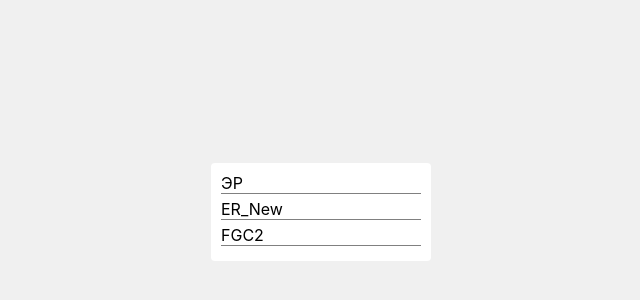
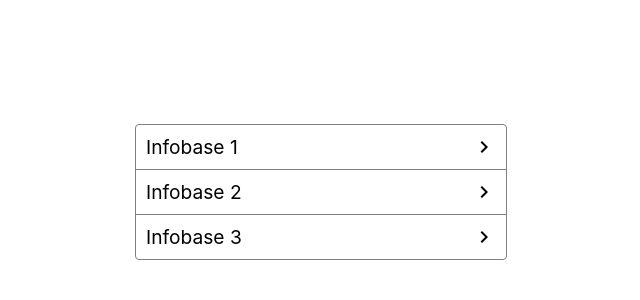
Before and after one commit to AlexKim10101/1.Autorisation, a React (Create React App) app: page / in a window 1280 px wide. Shown: the part 108-408 px from the top of the page, without its empty margins (319-959 px from the left). Built offline with nearby package versions, Linux system fonts and the light colour scheme.

Commit message:
added some styles into infobases and accessselection

```diff
--- a/src/Boxes/AccessSelection.js
+++ b/src/Boxes/AccessSelection.js
@@ -1,9 +1,11 @@
 import React from 'react'
 import { connect } from 'react-redux'
 import {forwardStep} from '../Actions';
+import KeyboardArrowRight from '@material-ui/icons/KeyboardArrowRight';
+
 
 const DATA = [{id:'1', name: 'Администратор', description: 'описание не указано'},
-
+	{id:'2', name: 'Пользователь', description: 'описание не указано'}
 ];
 
 
@@ -16,7 +18,10 @@ function AccessSelection(props) {
 
 	function renderInfoBasesList(){
 		return DATA.map((item) =>{
-			return <li onClick={()=>handleClick(item.id)}>{item.name}</li>
+			return <li className="list__item" onClick={()=>handleClick(item.id)}>
+				<div>{item.name}</div>
+				<KeyboardArrowRight/>
+			</li>
 		})
 	}
 
--- a/src/Boxes/Authentication.js
+++ b/src/Boxes/Authentication.js
@@ -33,6 +33,7 @@ function Authentication(props){
 	return (
 		<div className="container-form">
 			<div className="title-form">Sing in</div>
+
 			<form className="registration-form" onSubmit={handleSubmit} noValidate>
 				<div className="input-wrapper">
 					<TextField
@@ -74,7 +75,7 @@ function Authentication(props){
 			            label="Remember me"
 			        />
 				</div>
-				<div className="input-wrapper">
+				<div className="input-wrapper input-wrapper--submit">
 					<Button
 			            type="submit"
 			            fullWidth
--- a/src/Boxes/Infobases.js
+++ b/src/Boxes/Infobases.js
@@ -1,10 +1,11 @@
 import React from 'react'
 import { connect } from 'react-redux'
 import {forwardStep, chooseInfo} from '../Actions';
+import KeyboardArrowRight from '@material-ui/icons/KeyboardArrowRight';
 
-const DATABASES = [{id:'1', name: 'ЭР', description: 'описание не указано'},
-	{id:'2', name: 'ER_New', description: 'для переноса заказчику'},
-	{id:'3', name: 'FGC2', description: 'описание не указано'},
+const DATABASES = [{id:'1', name: 'Infobase 1', description: 'описание не указано'},
+	{id:'2', name: 'Infobase 2', description: 'для переноса заказчику'},
+	{id:'3', name: 'Infobase 3', description: 'описание не указано'},
 
 ];
 
@@ -17,7 +18,11 @@ function Infobases(props) {
 
 	function renderInfoBasesList(){
 		return DATABASES.map((item) =>{
-			return <li onClick={()=>handleClick(item.id)}>{item.name}</li>
+			return (
+				<li className="list__item" onClick={()=>handleClick(item.id)}>
+					<div>{item.name}</div>
+					<KeyboardArrowRight/>
+				</li>)
 		})
 
 	}
--- a/src/Boxes/ScreenSelection.js
+++ b/src/Boxes/ScreenSelection.js
@@ -20,7 +20,7 @@ function ScreenSelection(props) {
 	function renderInfoBasesList(){
 		return SCREENSDATA.map((item) =>{
 			return (
-				<li onClick={()=>handleClick(item.id)}>
+				<li className="list__item" onClick={()=>handleClick(item.id)}>
 					<img src={item.url} alt=""/>
 				</li>
 			)
--- a/src/Boxes/index.js
+++ b/src/Boxes/index.js
@@ -1,7 +1,6 @@
 import React from 'react'
 import { container } from './sc'
 import { connect } from 'react-redux'
-//import {mapStateToProps, mapDispatchToProps} from '../Actions';
 
 import Infobases from './Infobases';
 import Authentication from './Authentication'
@@ -27,7 +26,9 @@ function Boxes(props) {
 	  	return <div>Ошибка</div>
 	}
 }
+
 const mapStateToProps = store =>  {
   return  {...store}
 }
+
 export default connect(mapStateToProps)(Boxes);
--- a/src/index.css
+++ b/src/index.css
@@ -6,7 +6,7 @@ body {
   -webkit-font-smoothing: antialiased;
   -moz-osx-font-smoothing: grayscale;
 
-  background-color: rgba(240, 240, 240, 1);
+  background-color: #fff;
 }
 
 code {
@@ -45,44 +45,69 @@ ul{
 
 
 
-.list{
-  background-color: white;
-  border-radius: 4px;
-  width: 200px;
-  max-height: 400px;
-  padding: 10px;
-  overflow-y: auto;
-}
 
+/*
 .list > li{
   cursor: pointer;
   margin-bottom: 5px;
+  display: flex;
+  justify-content: space-between;
 }
 .list--databases > li, .list--access > li{
   border-bottom: 1px solid grey;
+  rgba(240, 240, 240, 1);
+}*/
+
+
+
+.list{
+  position: relative;
+  top: -20px;
+
+  border: 1px solid grey;
+ /* box-shadow: 2px 2px 2px 1px rgba(0, 0, 0, 0.2);*/
+
+  border-radius: 4px;
+  width: 370px;
+  max-height: 400px;
+  overflow-y: auto;
+  font-size: 1.2em;
+
 
 }
 
-.list--screens{
-  background-color: rgba(240, 240, 240, 1);
+.list__item{
+  cursor: pointer;
+  display: flex;
+  justify-content: space-between;
+  padding: 10px;
+  border-bottom: 1px solid grey;
+}
 
-  display: flex;
-  width: 500px;
-  justify-content: space-between;
+.list__item:last-child{
+  border:none;
+}
 
+.list__item:hover{
+  background-color: #f7f8fc;
 }
 
 
+.list--screens{
 
-
+  display: flex;
+  width: 600px;
+  justify-content: space-between;
+  border: none;
+}
 /*Authentication*/
 .container-form{
   position: absolute;
-  top:40%;
+  top:37%;
   left: 50%;
   transform: translate(-50%,-50%);
 
-  width: 40%;
+  width: 370px;
   height: 300px;
   min-width: 320px;
 
@@ -99,6 +124,7 @@ ul{
 .registration-form{
   display: flex;
   flex-direction: column;
+  margin-bottom: 20px;
 }
 
 
@@ -111,6 +137,7 @@ ul{
   display: block;
   text-decoration-line: none;
   color: #1976d2;
+  font-size: 0.9em
 }
 
 .link:visited{
@@ -125,7 +152,10 @@ ul{
 }
 .input-wrapper{
 
-  margin: 10px 0px 10px;
+}
+
+.input-wrapper--submit{
+  margin-top: 20px;
 }
 
 .registration-form__input{
```
